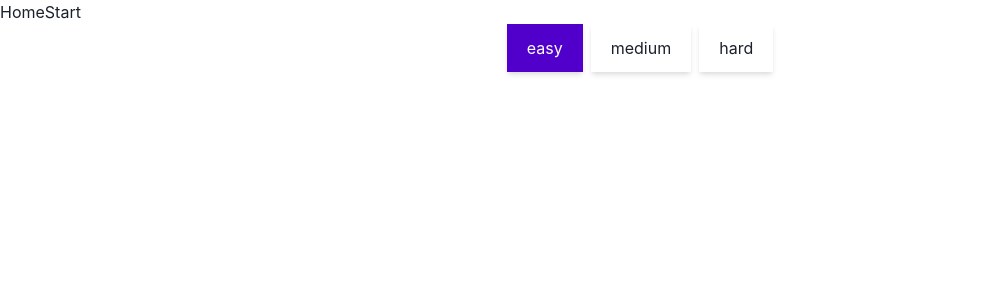
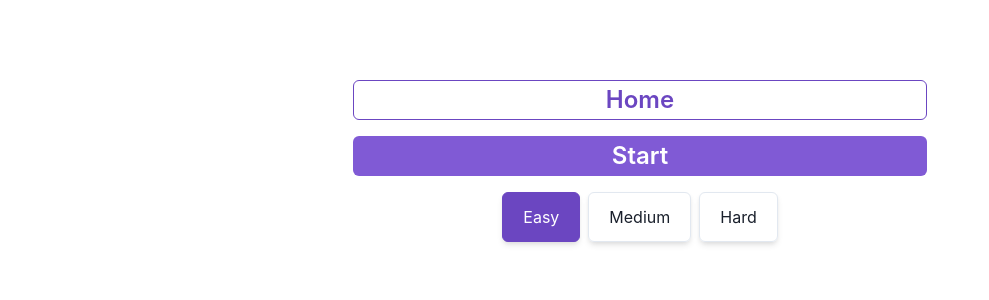
Before and after one commit to eden-chan/Breakthrough, a Next.js app: page /trainer in a window 1280 px wide. Shown: the top 300 px of the page, without its empty margins (0-989 px from the left). Built offline with nearby package versions, Linux system fonts and the light colour scheme.

Commit message:
merge main with end session

```diff
--- a/components/RadioCard.tsx
+++ b/components/RadioCard.tsx
@@ -1,4 +1,4 @@
-import { useRadio } from "@chakra-ui/radio";
+import { useRadio } from '@chakra-ui/radio';
 import { Box } from '@chakra-ui/react';
 import 'tailwindcss/tailwind.css';
 
@@ -8,14 +8,20 @@ export default function RadioCard(props) {
   const checkbox = getCheckboxProps();
   return (
     <Box as="label">
-            <input {...input } />
+      <input {...input} />
       <Box
         {...checkbox}
         cursor="pointer"
+        borderWidth="1px"
+        borderRadius="md"
         boxShadow="md"
         _checked={{
-                   bg: "primary.main",
-                   color: "white"
+          bg: 'purple.600',
+          color: 'white',
+          borderColor: 'purple.600',
+        }}
+        _focus={{
+          boxShadow: 'outline',
         }}
         px={5}
         py={3}
@@ -23,5 +29,5 @@ export default function RadioCard(props) {
         {props.children}
       </Box>
     </Box>
-    )
+  );
 }
--- a/components/preRap.tsx
+++ b/components/preRap.tsx
@@ -1,15 +1,14 @@
-import { useState } from "react";
-import { HStack, Center } from "@chakra-ui/react";
-import { useRadioGroup } from "@chakra-ui/radio";
-import RadioCard from "./RadioCard";
+import { useState } from 'react';
+import { HStack, Center } from '@chakra-ui/react';
+import { useRadioGroup } from '@chakra-ui/radio';
+import RadioCard from './RadioCard';
 
-const PreRap = () => {
-  const [difficulty, setDifficulty] = useState("easy");
-  const difficulties = ["easy", "medium", "hard"];
+const PreRap = ({ difficulty, setDifficulty }) => {
+  const difficulties = ['Easy', 'Medium', 'Hard'];
   const { getRootProps, getRadioProps } = useRadioGroup({
-    name: "difficulty",
-    defaultValue: "easy",
-    onChange: setDifficulty
+    name: 'difficulty',
+    defaultValue: difficulty,
+    onChange: setDifficulty,
   });
   const group = getRootProps();
   return (
--- a/components/wordPrompt.tsx
+++ b/components/wordPrompt.tsx
@@ -4,6 +4,9 @@ import Metronome from './Metronome';
 import 'tailwindcss/tailwind.css';
 
 const WordPrompt = () => {
+  const [words, setWords] = useState([]);
+  const [timer, setTimer] = useState(100);
+
   useEffect(() => {
     const interval = setInterval(tickTimer, 500);
     fetchWords();
@@ -20,7 +23,7 @@ const WordPrompt = () => {
       return [...lastWords];
     });
   };
-  const [words, setWords] = useState([]);
+
   const fetchWords = () => {
     fetch('https://random-word-api.herokuapp.com/word?number=10', {
       method: 'GET',
@@ -30,10 +33,9 @@ const WordPrompt = () => {
         setWords((lastWords) => {
           return [...lastWords, ...data];
         });
-      });
+      })
+      .catch((err) => console.log(err));
   };
-
-  const [timer, setTimer] = useState(100);
 
   const tickTimer = () => {
     setTimer((lastTime) => {
--- a/package.json
+++ b/package.json
@@ -16,6 +16,7 @@
     "@emotion/react": "^11.4.0",
     "@emotion/styled": "^11.3.0",
     "framer-motion": "^4.1.17",
+    "moment": "^2.29.1",
     "next": "^11.0.1",
     "react": "^17.0.2",
     "react-dom": "^17.0.2",
--- a/pages/_document.tsx
+++ b/pages/_document.tsx
@@ -1,6 +1,6 @@
-import { ColorModeScript } from "@chakra-ui/react";
-import NextDocument, { Html, Head, Main, NextScript } from "next/document";
-import theme from "../theme";
+import { ColorModeScript } from '@chakra-ui/react';
+import NextDocument, { Html, Head, Main, NextScript } from 'next/document';
+import theme from '../theme';
 
 export default class Document extends NextDocument {
   render() {
--- a/pages/trainer/index.tsx
+++ b/pages/trainer/index.tsx
@@ -2,32 +2,118 @@ import { useState } from 'react';
 import WordPrompt from '../../components/wordPrompt';
 import PreRap from '../../components/preRap';
 import Link from 'next/link';
-import { Box } from '@chakra-ui/react';
 import ExternalPlayer from '../../components/ExternalPlayer';
 import 'tailwindcss/tailwind.css';
+import {
+  Box,
+  Button,
+  Container,
+  Stack,
+  Modal,
+  ModalOverlay,
+  ModalContent,
+  ModalHeader,
+  ModalFooter,
+  ModalBody,
+  ModalCloseButton,
+  Text,
+  useDisclosure,
+} from '@chakra-ui/react';
+import moment from 'moment';
+
+import 'tailwindcss/tailwind.css';
+
 const Trainer = () => {
   const [startSession, setStartSession] = useState(false);
-  const startStopHandler = () => {
-    setStartSession((last) => !last);
+  const [difficulty, setDifficulty] = useState('Easy');
+  const [startTime, setStartTime] = useState(null);
+  const [timeSpent, setTimeSpent] = useState(null);
+  const { isOpen, onOpen, onClose } = useDisclosure();
+
+  const handleStartSession = () => {
+    setStartTime(new Date(Date.now()));
+    setStartSession(true);
   };
+
+  const handleEndSession = () => {
+    const diff = moment(Date.now()).unix() - moment(startTime).unix();
+    const time = moment.utc(diff);
+    // console.log(time);
+    setTimeSpent(time.format('ss.SSS'));
+    setStartSession(false);
+    onOpen();
+  };
+
+  const handleNewSession = () => {
+    onClose();
+  };
+
   return (
-    <div>
-      <Link href="/">
-        <a>Home</a>
-      </Link>
-      <button onClick={startStopHandler} className="text-center text-2xl">
-        {startSession ? 'Stop' : 'Start'}
-      </button>
-
+    <Container my={20}>
+      <Stack spacing={4}>
         {startSession ? (
           <Box key="wordPrompt_container">
+            <Stack spacing={8}>
               <WordPrompt />
+              <Button
+                colorScheme="purple"
+                onClick={handleEndSession}
+                fontSize="x-large"
+              >
+                End session
+              </Button>
               <ExternalPlayer />
+            </Stack>
           </Box>
         ) : (
-        <PreRap />
+          <>
+            <Link href="/" passHref>
+              <Button colorScheme="purple" variant="outline" fontSize="x-large">
+                <a>Home</a>
+              </Button>
+            </Link>
+            <Button
+              colorScheme="purple"
+              onClick={handleStartSession}
+              fontSize="x-large"
+            >
+              Start
+            </Button>
+            <PreRap difficulty={difficulty} setDifficulty={setDifficulty} />
+          </>
         )}
-    </div>
+        <Modal isOpen={isOpen} onClose={onClose}>
+          <ModalOverlay />
+          <ModalContent>
+            <ModalHeader display="flex" justifyContent="center">
+              Session Ended
+            </ModalHeader>
+            <ModalCloseButton />
+            <ModalBody display="flex" justifyContent="center">
+              <Stack>
+                <Text fontSize="md">Session time: {timeSpent}</Text>
+                <Text fontSize="md">Difficulty: {difficulty}</Text>
+              </Stack>
+            </ModalBody>
+            <ModalFooter>
+              <Link href="/" passHref>
+                <Button colorScheme="gray" mr={3} onClick={onClose} isFullWidth>
+                  <a>Exit</a>
+                </Button>
+              </Link>
+
+              <Button
+                colorScheme="purple"
+                onClick={handleNewSession}
+                isFullWidth
+              >
+                New Session
+              </Button>
+            </ModalFooter>
+          </ModalContent>
+        </Modal>
+      </Stack>
+    </Container>
   );
 };
 
```
Also changed, not shown: pages/index.tsx (+35 -17 lines), 1 other file (tests, documents, lock files or other folders). Lines whose indentation alone changed are shown as unchanged.
